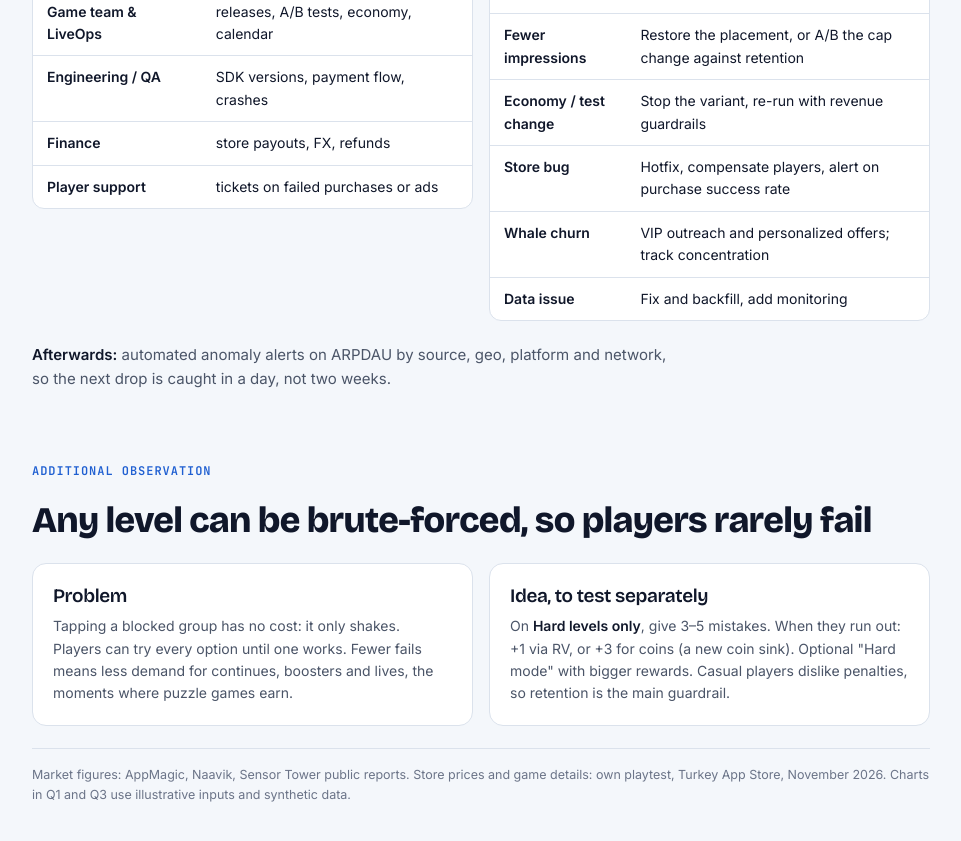
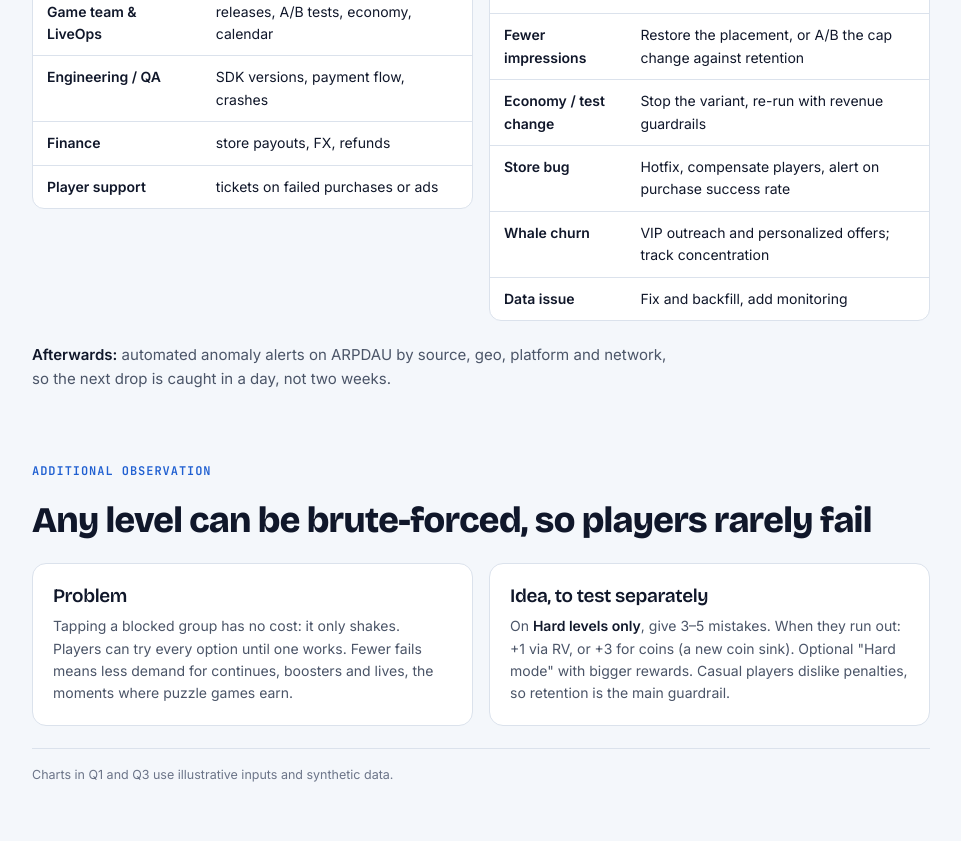
Before and after one commit to omeryenal/hole-people-case, a plain HTML site: page index.html in a window 1280 px wide. Shown: the part 8060-8901 px from the top of the page, without its empty margins (284-1245 px from the left). Drawn offline with nearby package versions, Linux system fonts and the light colour scheme.

Commit message:
Update footer

```diff
--- a/index.html
+++ b/index.html
@@ -533,7 +533,7 @@ Ad ARPDAU  = Σ formats ( impressions per DAU × eCPM / 1000 )
       <p style="font-size:14px">On <strong>Hard levels only</strong>, give 3–5 mistakes. When they run out: +1 via RV, or +3 for coins (a new coin sink). Optional "Hard mode" with bigger rewards. Casual players dislike penalties, so retention is the main guardrail.</p>
     </div>
   </div>
-  <footer>Market figures: AppMagic, Naavik, Sensor Tower public reports. Store prices and game details: own playtest, Turkey App Store, November 2026. Charts in Q1 and Q3 use illustrative inputs and synthetic data.</footer>
+  <footer>Charts in Q1 and Q3 use illustrative inputs and synthetic data.</footer>
 </section>
 </main>
 </div>
```
